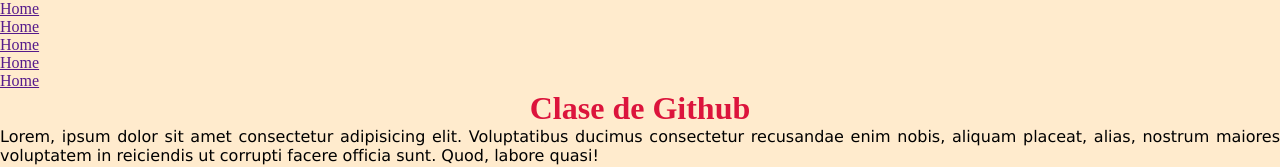
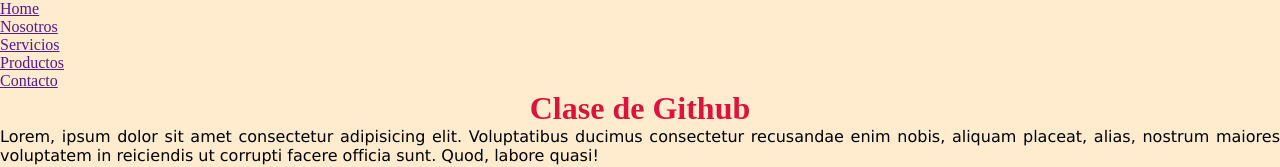
Before and after one commit to FacundoMoure/mirepocoder, a plain HTML site: page index.html in a window 1280 px wide. Shown: the top 167 px of the page. Drawn offline with Linux system fonts and the light colour scheme.

Commit message:
modifico mi navbar

```diff
--- a/index.html
+++ b/index.html
@@ -11,10 +11,10 @@
         <nav>
             <ul>
                 <li><a href="">Home</a></li>
-                <li><a href="">Home</a></li>
-                <li><a href="">Home</a></li>
-                <li><a href="">Home</a></li>
-                <li><a href="">Home</a></li>
+                <li><a href="">Nosotros</a></li>
+                <li><a href="">Servicios</a></li>
+                <li><a href="">Productos</a></li>
+                <li><a href="">Contacto</a></li>
             </ul>
         </nav>
     </header>
```
